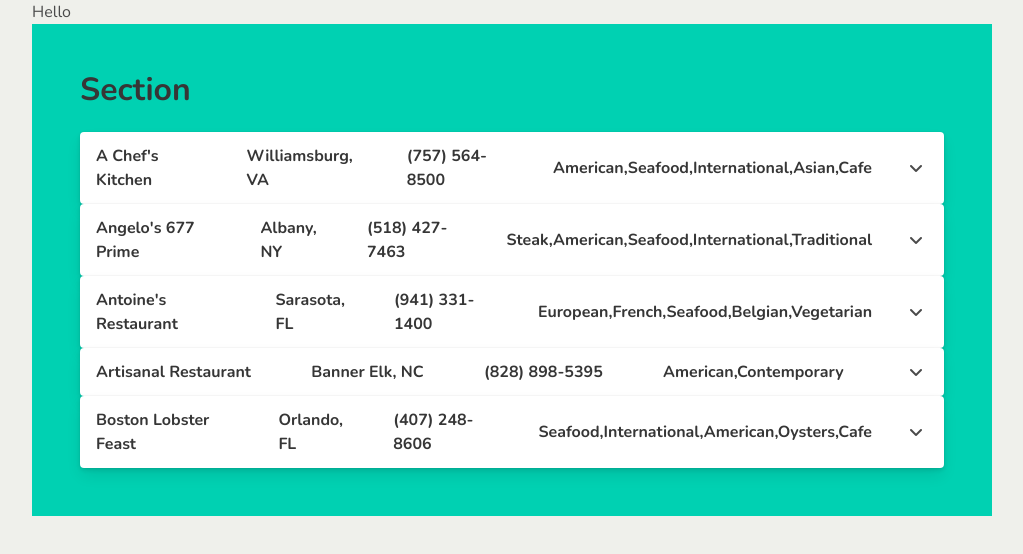
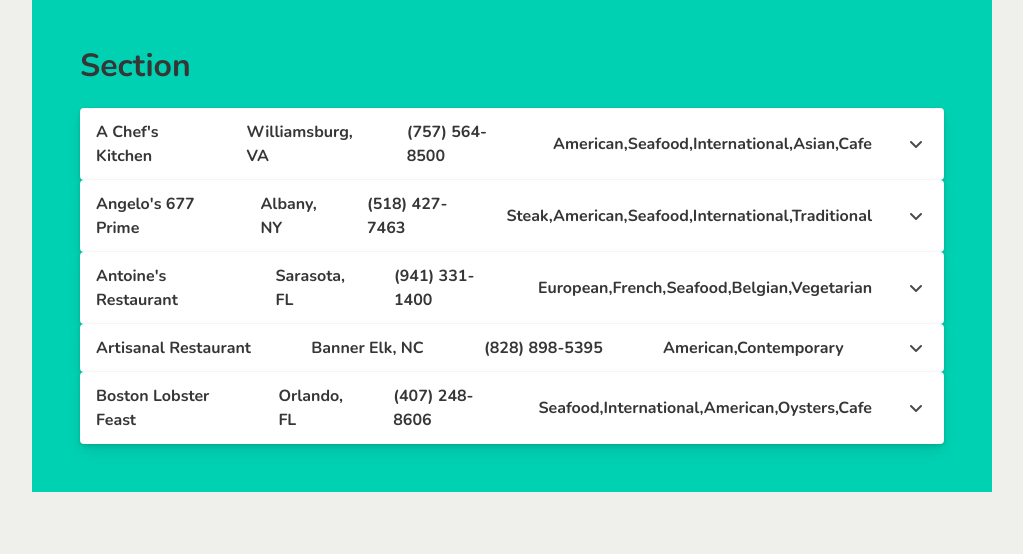
Before and after one commit to JEduardoRJx/restaurants-fe, a React (Create React App) app: page / in a window 1280 px wide. Shown: the top 554 px of the page, without its empty margins (128-1151 px from the left). Built offline with nearby package versions, Linux system fonts and the light colour scheme.

Commit message:
import mock data and set it to state

```diff
--- a/src/App.js
+++ b/src/App.js
@@ -1,22 +1,25 @@
 import React, { useState , useEffect} from 'react';
 import './App.scss';
 import { getRestaurants } from './apiCalls';
-import { TableSection }  from './TableSection'
+import { TableSection }  from './TableSection';
+import { restaurants } from './restaurants';
+
 
 
 export const App = () => {
   const [allRestaurants, setAllRestaurants] = useState([]);
 
-  // useEffect( () => {
+  useEffect( () => {
   //   getRestaurants()
   //     .then(data => setAllRestaurants(data))
-  // }, []);
+    setAllRestaurants(restaurants)
+
+  }, []);
 
     return (
       <main className="container is-widescreen">
-        {console.log(allRestaurants)}
-        Hello
-        <TableSection />
+        {/* {console.log(allRestaurants)} */}
+        <TableSection restaurants={allRestaurants} />
       </main>
     )
 }
```
